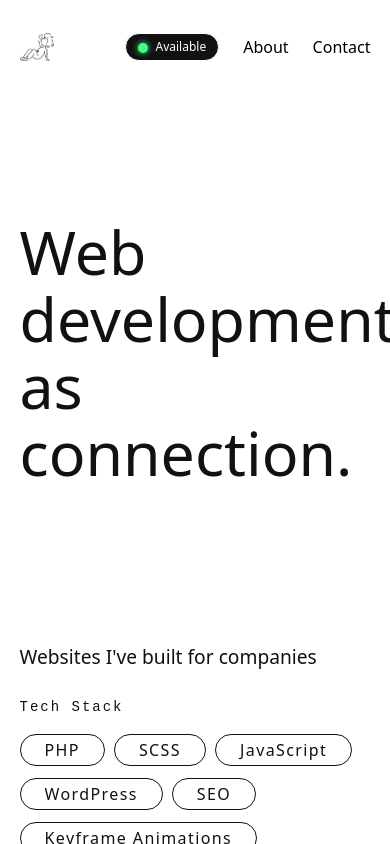
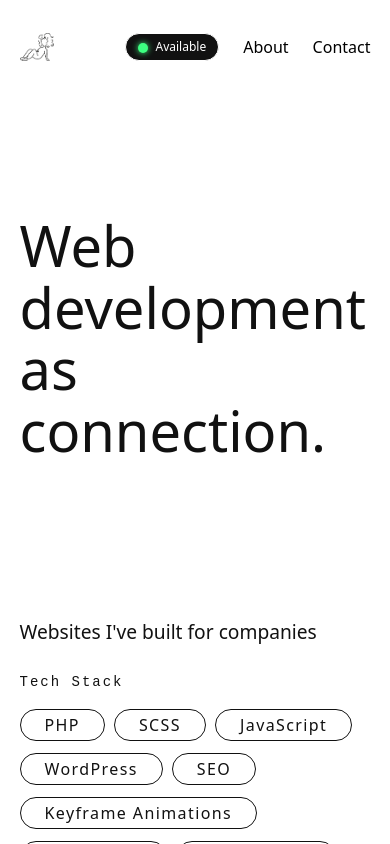
Before and after one commit to jillii/portfolio, a React (Vite) app: page / in a window 390 px wide. Shown: the top 844 px of the page. Built offline with nearby package versions, Linux system fonts and the light colour scheme.

Commit message:
Decrease size of h1 title on mobile.

```diff
--- a/src/index.css
+++ b/src/index.css
@@ -79,6 +79,9 @@ button:focus-visible {
   h1 {
     font-size: 2.8em;
   }
+  h1.site-title {
+    font-size: 3.5em;
+  }
   h2 {
     font-size: 1.2em;
   }
```
